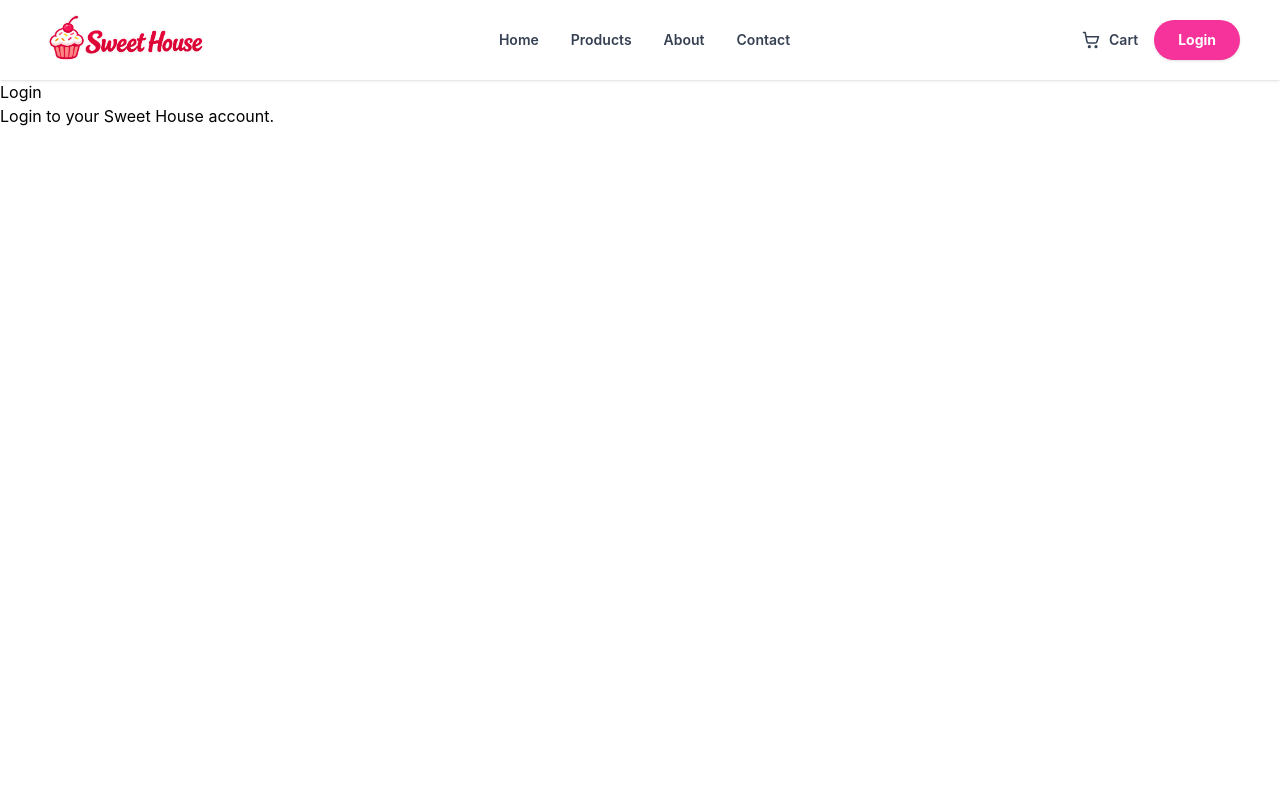
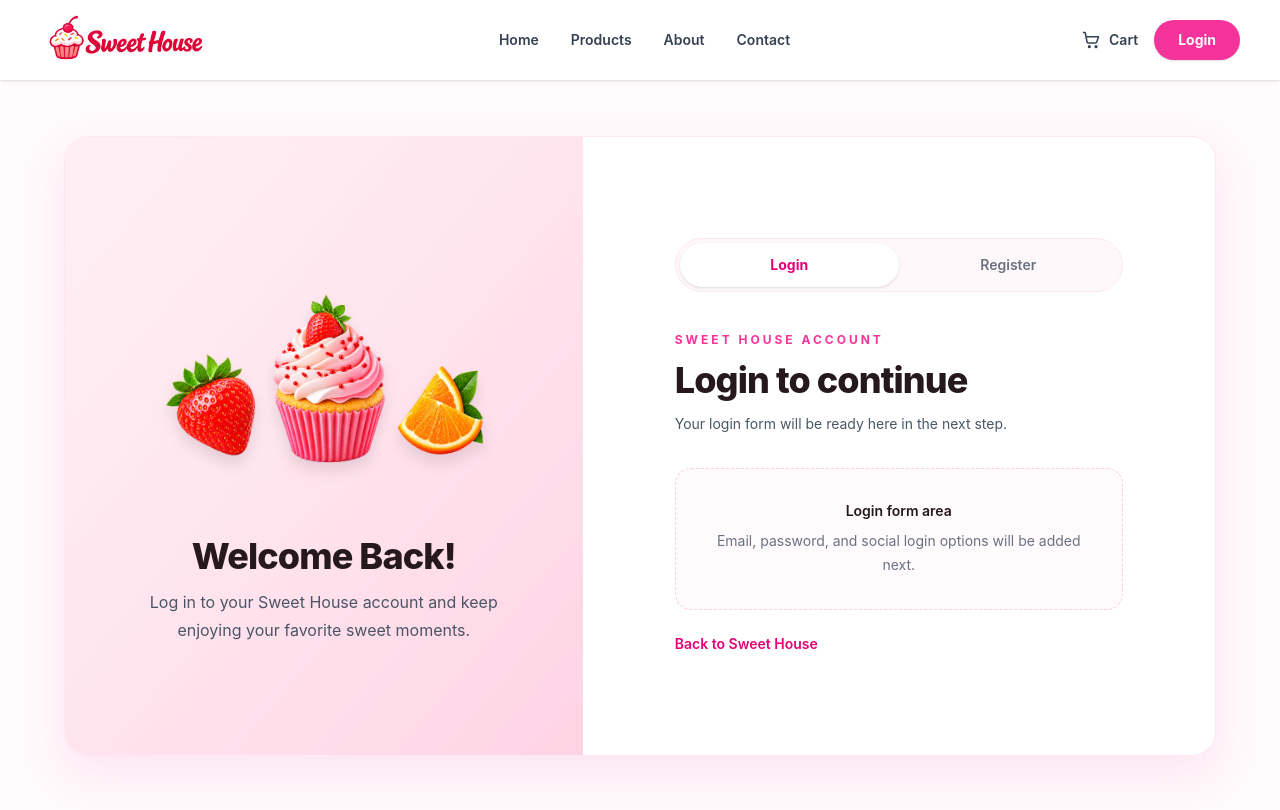
Before and after one commit to Naser-frontend/sweet-house, a React app in the folder frontend/: page /login in a window 1280 px wide. Built offline with nearby package versions, Linux system fonts and the light colour scheme; the HTML template or start-up script is replaced by a standard one.

Commit message:
Build initial Login page layout,add prefect image and beutifull stylle

```diff
--- a/frontend/src/pages/Login.jsx
+++ b/frontend/src/pages/Login.jsx
@@ -1,9 +1,57 @@
+import { Link } from "react-router-dom";
+
+import bakeryImage from "../assets/image/about/logimg.png";
+
 function Login() {
   return (
-    <div>
-      <h1>Login</h1>
-      <p>Login to your Sweet House account.</p>
-    </div>
+    <main className="min-h-[calc(100vh-5rem)] bg-[#fffafc] px-4 py-8 sm:px-6 sm:py-10 lg:px-8 lg:py-14">
+      <div className="mx-auto grid min-h-[620px] max-w-6xl overflow-hidden rounded-3xl border border-pink-100 bg-white shadow-[0_18px_45px_rgba(236,72,153,0.12)] lg:grid-cols-[0.9fr_1.1fr]">
+        <section className="flex flex-col items-center justify-center bg-gradient-to-br from-[#fff0f5] via-[#ffe4ee] to-[#ffd4e4] px-6 py-12 text-center sm:px-12 lg:px-10">
+          <div className="flex w-full max-w-sm flex-col items-center">
+            <img
+              src={bakeryImage}
+              alt="Strawberry cupcake with fresh fruit"
+              className="h-52 w-72 object-contain drop-shadow-xl sm:h-64 sm:w-80"
+            />
+
+            <h1 className="mt-8 text-3xl font-extrabold tracking-tight text-[#25191d] sm:text-4xl">
+              Welcome Back!
+            </h1>
+            <p className="mt-3 max-w-sm text-sm leading-7 text-gray-600 sm:text-base">
+              Log in to your Sweet House account and keep enjoying your favorite sweet moments.
+            </p>
+          </div>
+        </section>
+
+        <section className="flex items-center justify-center px-6 py-12 sm:px-12 lg:px-16">
+          <div className="w-full max-w-md">
+            <div className="grid grid-cols-2 rounded-full border border-pink-100 bg-[#fff8fa] p-1">
+              <button type="button" className="rounded-full bg-white px-4 py-3 text-sm font-bold text-pink-600 shadow-sm" aria-current="page">
+                Login
+              </button>
+              <button type="button" className="rounded-full px-4 py-3 text-sm font-semibold text-gray-500 transition hover:text-pink-500">
+                Register
+              </button>
+            </div>
+
+            <div className="mt-10">
+              <p className="text-xs font-bold uppercase tracking-[0.25em] text-pink-500">Sweet House Account</p>
+              <h2 className="mt-3 text-3xl font-extrabold tracking-tight text-[#25191d] sm:text-4xl">Login to continue</h2>
+              <p className="mt-3 text-sm leading-6 text-gray-600">Your login form will be ready here in the next step.</p>
+
+              <div className="mt-8 rounded-2xl border border-dashed border-pink-200 bg-[#fffafc] p-6 text-center sm:p-8">
+                <p className="text-sm font-semibold text-[#25191d]">Login form area</p>
+                <p className="mt-2 text-sm leading-6 text-gray-500">Email, password, and social login options will be added next.</p>
+              </div>
+
+              <Link to="/" className="mt-6 inline-flex text-sm font-semibold text-pink-600 transition hover:text-pink-700">
+                Back to Sweet House
+              </Link>
+            </div>
+          </div>
+        </section>
+      </div>
+    </main>
   );
 }
 
```
Also changed, not shown: frontend/src/assets/image/about/logimg.png (added).
